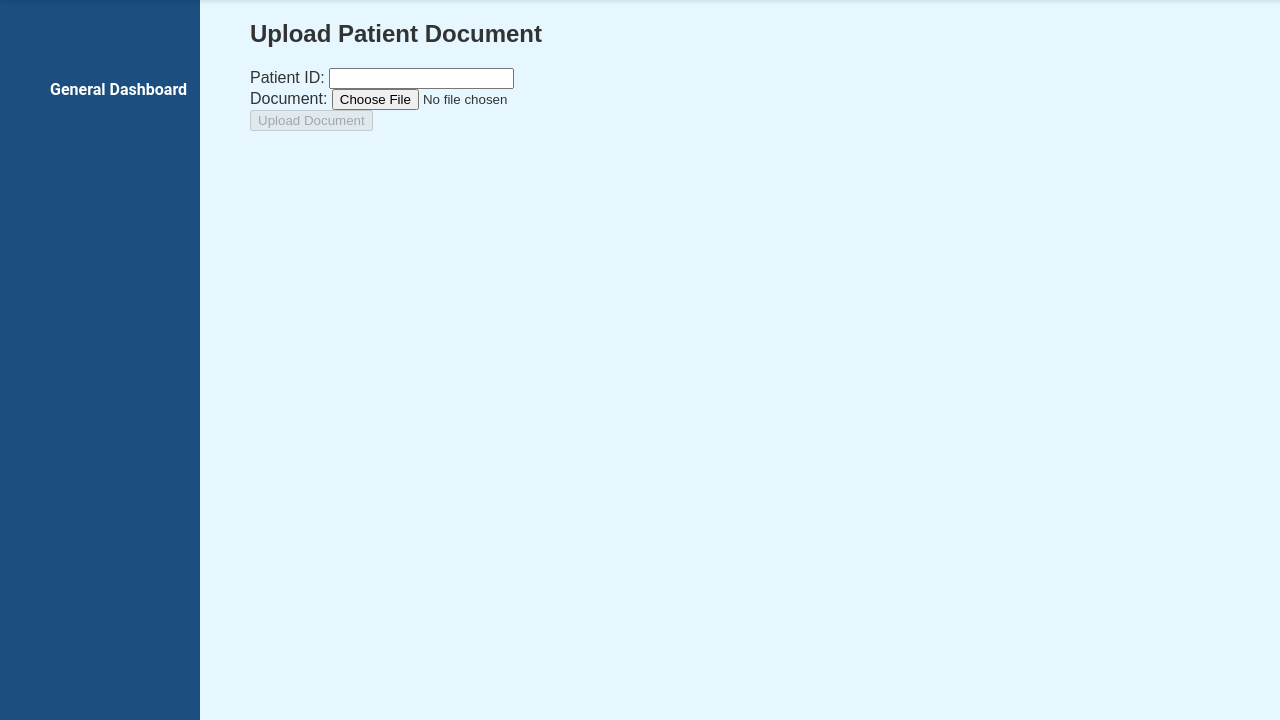
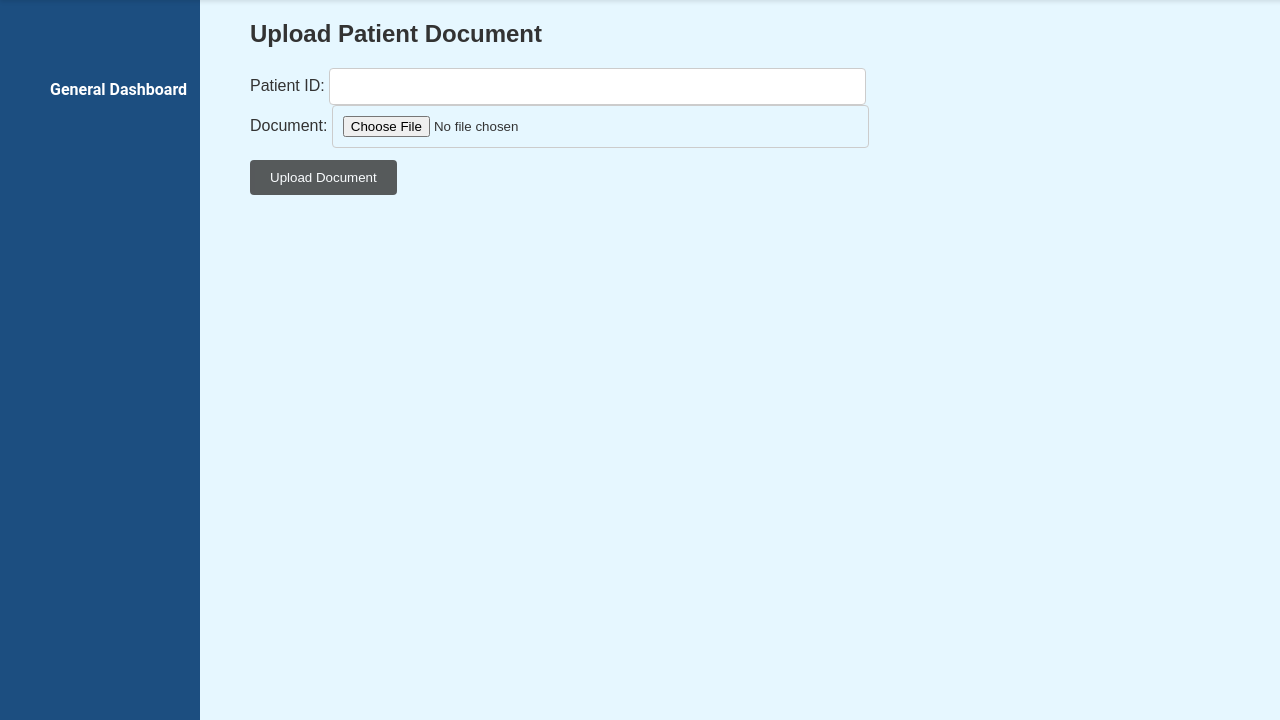
Before and after one commit to AngadB013/IAM-Website, a PHP site: page /care_staff_dashboard/upload_patient_documents.php in a window 1280 px wide. Shown: the part 80-800 px from the top of the page. Run offline with PHP 8.4, Linux system fonts and the light colour scheme; the visitor is signed in with stand-in values (Sample User, id 1); data that the repository does not hold is empty.

Commit message:
Update upload_patient_documents.php

```diff
--- a/elder/care_staff_dashboard/upload_patient_documents.php
+++ b/elder/care_staff_dashboard/upload_patient_documents.php
@@ -102,6 +102,52 @@ mysqli_close($conn);
     .container {
         margin-left: 250px; /* Adjust left margin */
     }
+
+    .form-group {
+    margin-bottom: 15px;
+    }
+
+    .form-group label {
+    display: block;
+    margin-bottom: 5px;
+    }
+
+    input[type="text"],
+    input[type="file"] {
+    width: 50%;
+    padding: 10px;
+    border: 1px solid #ccc;
+    border-radius: 4px;
+    }
+
+    button[type="submit"] {
+    background-color: #333;
+    color: #fff;
+    padding: 10px 20px;
+    border: none;
+    border-radius: 4px;
+    cursor: pointer;
+    opacity: 0.8; /* Initially disabled */
+    margin-top:12px;
+    }
+
+    button[type="submit"]:hover {
+    opacity: 1; /* Enable hover effect */
+    }
+
+    /* Success/Error message styles (optional) */
+p {
+  padding: 10px;
+  border-radius: 4px;
+}
+
+.success-message {
+  color: green;
+}
+
+.error-message {
+  color: red;
+}
 </style>
 <body>
 
@@ -165,6 +211,7 @@ mysqli_close($conn);
                     <ul class="sub-menu">
                         <li><a href="patient_documents.php">Download Patient Medical Records</a></li>
                         <li><a href="upload_patient_documents.php">Upload Patient Medical Records</a></li>
+                        <li><a href="delete_document.php">Delete Patient Medical Records</a></li>
                     </ul>
                 </li>
                 <li><a href="#">Settings</a></li>
```
Lines whose indentation alone changed are shown as unchanged.
